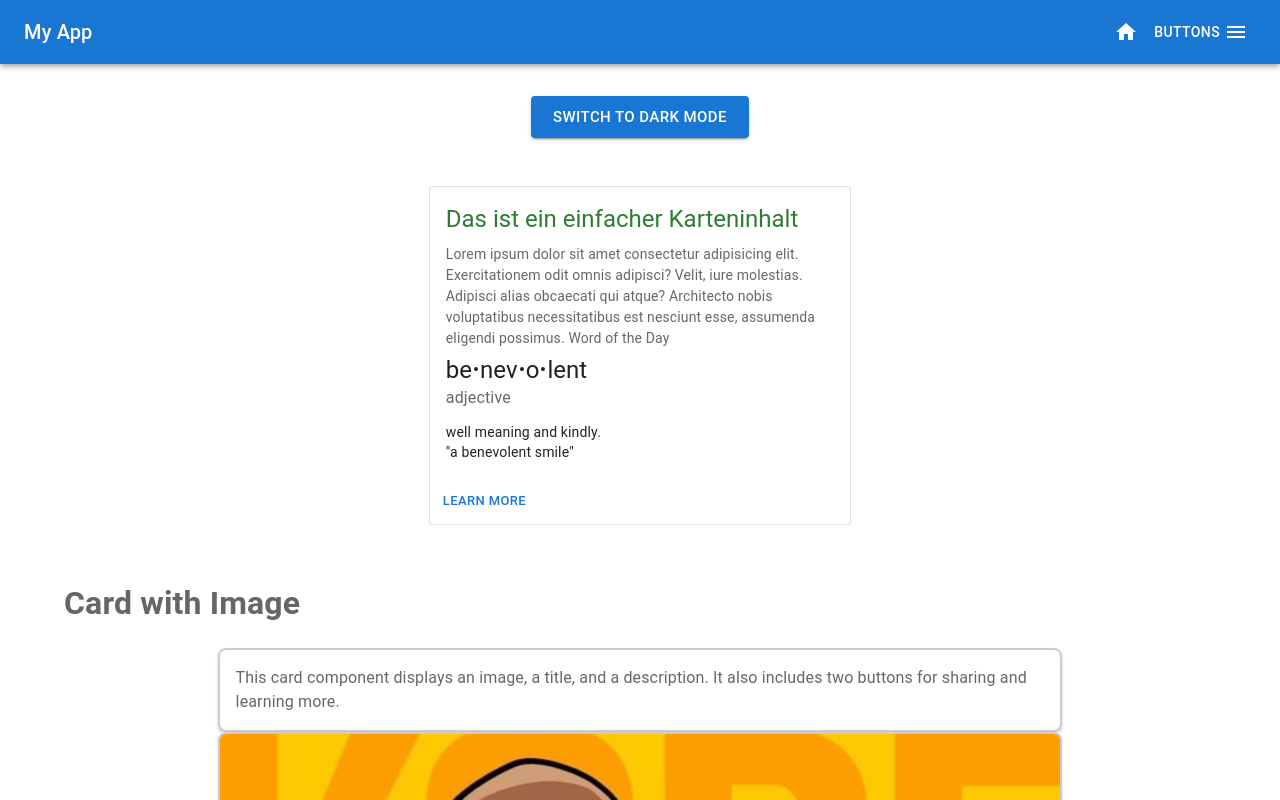
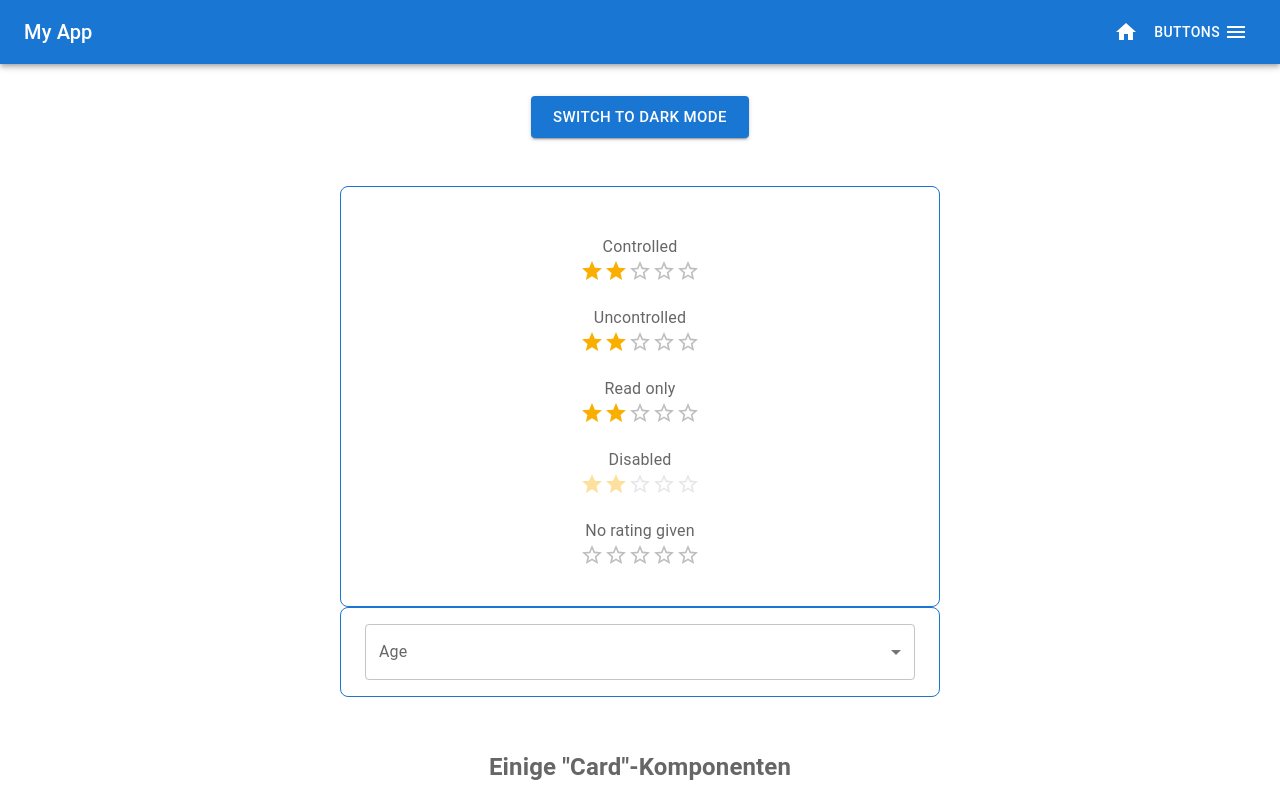
Before and after one commit to OGDeniz/my-react-lib, a React (Create React App) app: page / in a window 1280 px wide. Shown: the top 800 px of the page. Built offline with nearby package versions, Linux system fonts and the light colour scheme.

Commit message:
Füge BasicRating- und BasicSelect-Komponenten hinzu; aktualisiere App-Komponente zur Verwendung dieser neuen Komponenten

```diff
--- a/src/App.tsx
+++ b/src/App.tsx
@@ -7,7 +7,9 @@ import Icons from './components/UI/icons/Icons';
 import StandardImageList from './components/StandardImageList';
 import MyNavbar from './components/UI/nav/Navbar';
 import { ThemeContext } from './context/ThemeContext';
-import { BrowserRouter } from 'react-router-dom';
+import { BrowserRouter, Link } from 'react-router-dom';
+import BasicRating from './components/UI/BasicRating';
+import BasicSelect from './components/BasicSelect';
 
 const App: React.FC = () => {
   // Dark Mode und Theme-Handling aus dem ThemeContext
@@ -42,10 +44,20 @@ const App: React.FC = () => {
           </Button>
         </Box>
 
+        <Container maxWidth="sm" sx={{ py: 4, textAlign: 'center', border: 1, borderColor: 'primary.main', borderRadius: 2 }}>
+          <BasicRating />
+        </Container>
+
+        <Container maxWidth="sm" sx={{  py: 2, textAlign: 'center', border: 1, borderColor: 'primary.main', borderRadius: 2 }}>
+          <BasicSelect />
+        </Container>
+
+
 
 
         {/* Komponenten: Karten, Icons und andere Inhalte */}
-        <Box sx={{ display: 'flex', flexDirection: 'column', gap: 4 }}>
+        <Box sx={{ display: 'flex', flexDirection: 'column', gap: 4, py: 4, textAlign: 'center' }}>
+          <h2 className="text-center">Einige "Card"-Komponenten</h2>
           <CardEinfach />
           <CardBild />
           <ActiveCard />
--- /dev/null
+++ b/src/components/BasicSelect.tsx
@@ -0,0 +1,39 @@
+import * as React from 'react';
+import Box from '@mui/material/Box';
+import InputLabel from '@mui/material/InputLabel';
+import MenuItem from '@mui/material/MenuItem';
+import FormControl from '@mui/material/FormControl';
+import Select, { SelectChangeEvent } from '@mui/material/Select';
+
+// BasicSelect Komponente
+export default function BasicSelect() {
+  const [age, setAge] = React.useState('');
+
+  const handleChange = (event: SelectChangeEvent) => {
+    setAge(event.target.value as string); // Typumwandlung in string nötig wegen number | string
+  };
+
+const valueAge = Array.from({ length: 70 }, (_, i) => i + 1); // Array von 1 bis 70 erzeugen
+
+return (
+    <Box sx={{ minWidth: 120 }}>
+        <FormControl fullWidth>
+            <InputLabel id="demo-simple-select-label">Age</InputLabel>
+            <Select
+                labelId="demo-simple-select-label"
+                id="demo-simple-select"
+                value={age}
+                label="Age"
+                onChange={handleChange}
+            >
+                    <MenuItem value="">
+                            <em>None</em>
+                    </MenuItem>
+                    {valueAge.map((val) => (
+                            <MenuItem key={val} value={val}>{val}</MenuItem>
+                    ))}
+            </Select>
+        </FormControl>
+    </Box>
+);
+}
--- /dev/null
+++ b/src/components/UI/BasicRating.tsx
@@ -0,0 +1,35 @@
+import * as React from 'react';
+import Box from '@mui/material/Box';
+import Rating from '@mui/material/Rating';
+import Typography from '@mui/material/Typography';
+
+export default function BasicRating() {
+  const [value, setValue] = React.useState<number | null>(2);
+
+  return (
+    <Box sx={{ '& > legend': { mt: 2 } }}>
+      <Typography component="legend">Controlled</Typography>
+      <Rating
+        name="simple-controlled"
+        value={value}
+        onChange={(event, newValue) => {
+          setValue(newValue);
+        }}
+      />
+      <Typography component="legend">Uncontrolled</Typography>
+      <Rating
+        name="simple-uncontrolled"
+        onChange={(event, newValue) => {
+          console.log(newValue);
+        }}
+        defaultValue={2}
+      />
+      <Typography component="legend">Read only</Typography>
+      <Rating name="read-only" value={value} readOnly />
+      <Typography component="legend">Disabled</Typography>
+      <Rating name="disabled" value={value} disabled />
+      <Typography component="legend">No rating given</Typography>
+      <Rating name="no-value" value={null} />
+    </Box>
+  );
+}
```
